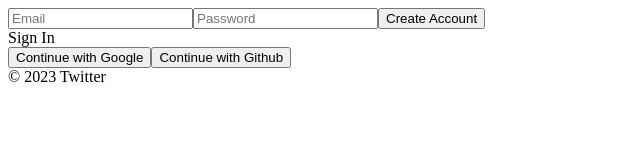
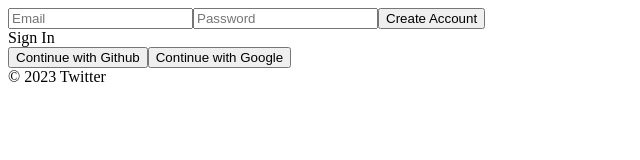
Before and after one commit to sihyuuun/twitter-clone, a React (Create React App) app: page /#/ in a window 1280 px wide. Shown: the top 160 px of the page, without its empty margins (0-640 px from the left). Built offline with nearby package versions, Linux system fonts and the light colour scheme; no server answers.

Commit message:
2.5 Social Login

```diff
--- a/src/fbase.js
+++ b/src/fbase.js
@@ -12,4 +12,5 @@ const firebaseConfig = {
 };
 
 firebase.initializeApp(firebaseConfig);
+export const firebaseInstance = firebase;
 export const authService = firebase.auth();
--- a/src/routes/Auth.js
+++ b/src/routes/Auth.js
@@ -1,4 +1,4 @@
-import { authService } from "fbase";
+import { authService, firebaseInstance } from "fbase";
 import React, { useState } from "react";
 const Auth = () => {
   const [email, setEmail] = useState("");
@@ -34,6 +34,19 @@ const Auth = () => {
     }
   };
   const toggleAccount = () => setNewAccount((prev) => !prev);
+  const onSocialClick = async (e) => {
+    const {
+      target: { name },
+    } = e;
+    let provider;
+    if (name === "google") {
+      provider = new firebaseInstance.auth.GoogleAuthProvider();
+    } else if (name === "github") {
+      provider = new firebaseInstance.auth.GithubAuthProvider();
+    }
+    const data = await authService.signInWithPopup(provider);
+    console.log(data);
+  };
   return (
     <div>
       <form onSubmit={onSubmit}>
@@ -64,8 +77,12 @@ const Auth = () => {
       </span>
 
       <div>
-        <button>Continue with Google</button>
-        <button>Continue with Github</button>
+        <button onClick={onSocialClick} name="github">
+          Continue with Github
+        </button>
+        <button onClick={onSocialClick} name="google">
+          Continue with Google
+        </button>
       </div>
     </div>
   );
```
